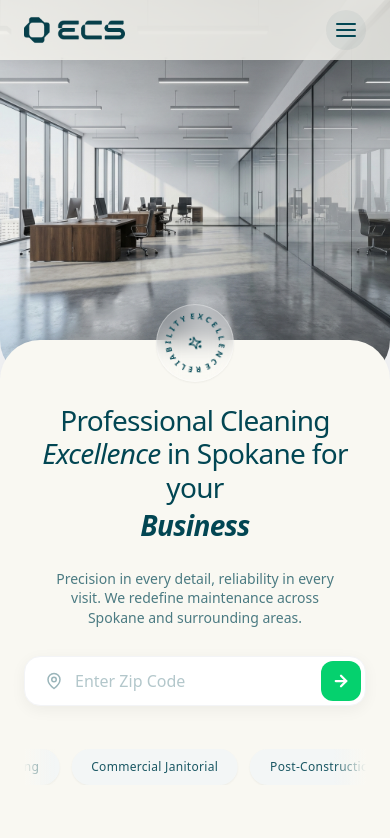
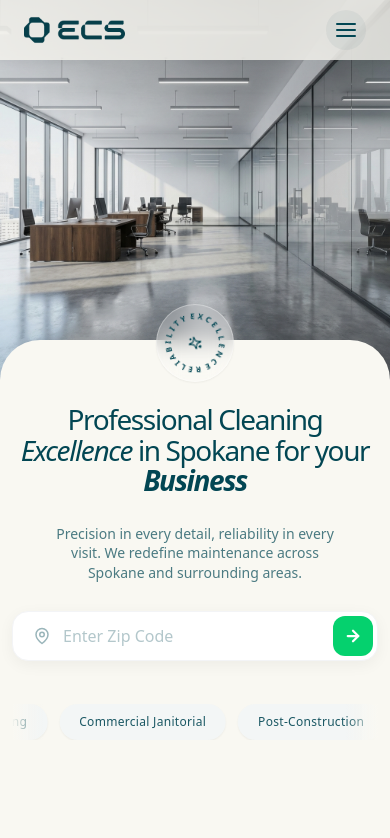
Before and after one commit to renatoquerales28-byte/extreme-cleaning-next, a Next.js app: page / in a window 390 px wide. Shown: the top 838 px of the page. Built offline with nearby package versions, Linux system fonts and the light colour scheme.

Commit message:
style: fix mobile hero image corners and title line breaks

```diff
--- a/src/components/landing/HeroSection.tsx
+++ b/src/components/landing/HeroSection.tsx
@@ -110,7 +110,7 @@ export default function HeroSection({ onOpenWizard }: { onOpenWizard?: (zip?: st
                                 duration: 1.4,
                                 ease: [0.16, 1, 0.3, 1]
                             }}
-                            className="absolute inset-0 rounded-b-[2.5rem] overflow-hidden"
+                            className="absolute inset-0 rounded-none overflow-hidden"
                         >
                             <Image
                                 src={heroImages[wordIndex]}
@@ -125,7 +125,7 @@ export default function HeroSection({ onOpenWizard }: { onOpenWizard?: (zip?: st
                 </div>
 
                 {/* Mobile Content Card */}
-                <div className="relative z-20 -mt-10 rounded-t-[2.5rem] bg-[#F9F8F2] px-6 pt-16 pb-0 shadow-[0_-10px_40px_rgba(0,0,0,0.05)] text-center">
+                <div className="relative z-20 -mt-10 rounded-t-[2.5rem] bg-[#F9F8F2] px-3 pt-16 pb-0 shadow-[0_-10px_40px_rgba(0,0,0,0.05)] text-center">
 
                     {/* Mobile Stamp - Centered on Edge */}
                     <div className="absolute left-1/2 -top-9 -translate-x-1/2 z-40 pointer-events-none">
@@ -162,10 +162,12 @@ export default function HeroSection({ onOpenWizard }: { onOpenWizard?: (zip?: st
 
                     {/* Mobile Content */}
                     <div className="space-y-5">
-                        <h1 className="text-[28px] xs:text-3xl font-normal leading-[1.2] tracking-tight">
+                        <h1 className="text-[28px] xs:text-3xl font-normal leading-[1.1] tracking-tighter px-0">
                             Professional Cleaning <br />
-                            <span className="italic font-light">Excellence</span> in Spokane for your <br />
-                            <span className="relative inline-block overflow-visible min-h-[1.2em] w-full mt-1">
+                            <span className="inline-block">
+                                <span className="italic font-light">Excellence</span> in Spokane for your
+                            </span>
+                            <span className="relative inline-block overflow-visible min-h-[1.2em] w-full mt-0">
                                 <AnimatePresence mode="wait">
                                     <motion.div
                                         key={`word-mobile-${wordIndex}`}
```
